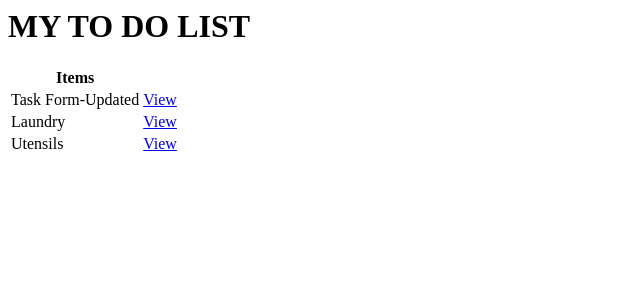
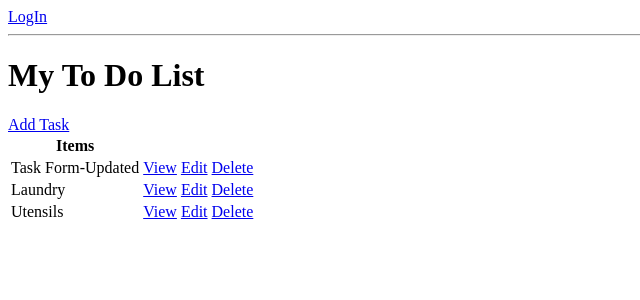
Before and after one commit to Babusto/To-Do-List, a Django app: page / in a window 1280 px wide. Shown: the top 300 px of the page, without its empty margins (0-640 px from the left). Run offline with Django 4.2, Linux system fonts and the light colour scheme; data comes from the database, SQL or seed files in the repository; both versions use the stored data as it was after the commit.

Commit message:
LoginView

```diff
--- /dev/null
+++ b/base/templates/base/task_confirm_delete.html
@@ -0,0 +1,6 @@
+<a href="{% url 'tasks' %}">Go Back</a>
+<form method="POST">
+    {% csrf_token %}
+    <p> Are you sure you want to delete this task? {{task}}</p>
+    <input type="submit" value="Delete"/>
+</form>
--- a/base/templates/base/task_list.html
+++ b/base/templates/base/task_list.html
@@ -1,14 +1,30 @@
-<h1>MY TO DO LIST</h1>
+{% if request.user.is_authenticted  %}
+<p>{{request.user}}</p>
+<a href=''>Logout</a>
+
+{% else %}
+<a href="{% url 'login' %}">LogIn</a>
+
+
+{% endif %}
+
+<hr>
+
+<h1>My To Do List</h1>
+<a href="{% url 'task-create' %}">Add Task</a>
 
 <table>
     <tr>
         <th>Items</th>
+        <th></th>
         <th></th>
     </tr>
     {% for task in tasks %}
     <tr>
         <td>{{task.title}}</td>
         <td><a href="{% url 'task' task.id %}">View</a></td>
+        <td><a href="{% url 'task-update' task.id %}">Edit</a></td>
+        <td><a href="{% url 'task-delete' task.id %}">Delete</a></td>
     </tr>
     {% empty %}
     <h3> No items in list</h3>
--- a/base/urls.py
+++ b/base/urls.py
@@ -1,7 +1,11 @@
 from django.urls import path
-from .views import TaskList, TaskDetail
+from .views import TaskList, TaskDetail, TaskCreate, TaskUpdate, TaskDelete, CustomLogInView
 
 urlpatterns= [
+    path('login/', CustomLogInView.as_view(), name='login' ),
     path('', TaskList.as_view(), name='tasks' ),
     path('task/<int:pk>', TaskDetail.as_view(), name='task' ),
+    path('create-task/', TaskCreate.as_view(), name='task-create' ),
+    path('task-update/<int:pk>', TaskUpdate.as_view(), name='task-update' ),
+    path('task-delete/<int:pk>', TaskDelete.as_view(), name='task-delete' ),
 ]
--- a/base/views.py
+++ b/base/views.py
@@ -2,8 +2,18 @@ from django.shortcuts import render
 from .models import Task
 from django.views.generic.list import ListView
 from django.views.generic.detail import DetailView
+from django.views.generic.edit import CreateView, UpdateView, DeleteView
+from django.urls import reverse_lazy
 
+from django.contrib.auth.views import LoginView
 
+class CustomLogInView(LoginView):
+    template_name = 'base/login.html'
+    fields = '__all__'
+    redirect_authenticated_user = True
+
+    def get_success_url(self):
+        return reverse_lazy('tasks')
 
 class TaskList(ListView):
     model = Task
@@ -13,3 +23,18 @@ class TaskDetail(DetailView):
     model = Task
     context_object_name = 'task'
     template_name = 'base/task.html'
+
+class TaskCreate(CreateView):
+    model = Task
+    fields = '__all__'
+    success_url = reverse_lazy('tasks')
+
+class TaskUpdate(UpdateView):
+    model = Task
+    fields = '__all__'
+    success_url = reverse_lazy('tasks')
+
+class TaskDelete(DeleteView):
+    model = Task
+    context_object_name = 'task'
+    success_url = reverse_lazy('tasks')
```
Also changed, not shown: base/templates/base/login.html (added, +7 -0 lines), base/templates/base/task_form.html (added, +7 -0 lines), db.sqlite3.
